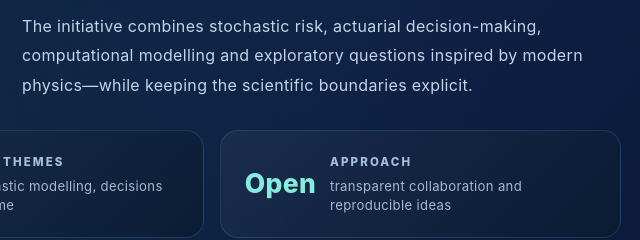
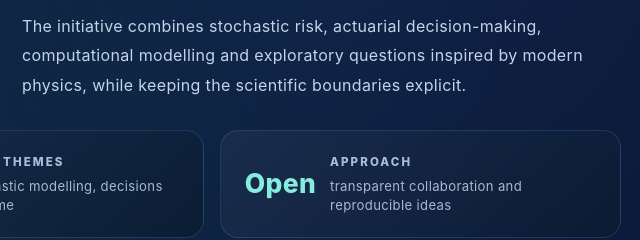
Before and after one commit to hvikramarora/actuarial-engineering-parallel-futures, a plain HTML site: page index.html in a window 1280 px wide. Shown: the part 869-1109 px from the top of the page, 637-1277 px from the left. Drawn offline with Linux system fonts and the light colour scheme.

Commit message:
Update index.html

```diff
--- a/index.html
+++ b/index.html
@@ -446,7 +446,7 @@
           </div>
           <div class="overview-copy">
 <p>Actuarial Engineering — Parallel Futures is a research initiative designed to go beyond a single forecast and build rigorous models across many possible futures.</p>
-<p>The initiative combines stochastic risk, actuarial decision-making, computational modelling and exploratory questions inspired by modern physics—while keeping the scientific boundaries explicit.</p>
+<p>The initiative combines stochastic risk, actuarial decision-making, computational modelling and exploratory questions inspired by modern physics, while keeping the scientific boundaries explicit.</p>
           </div>
         </div>
         <div class="overview-metrics" aria-label="Initiative at a glance">
```
